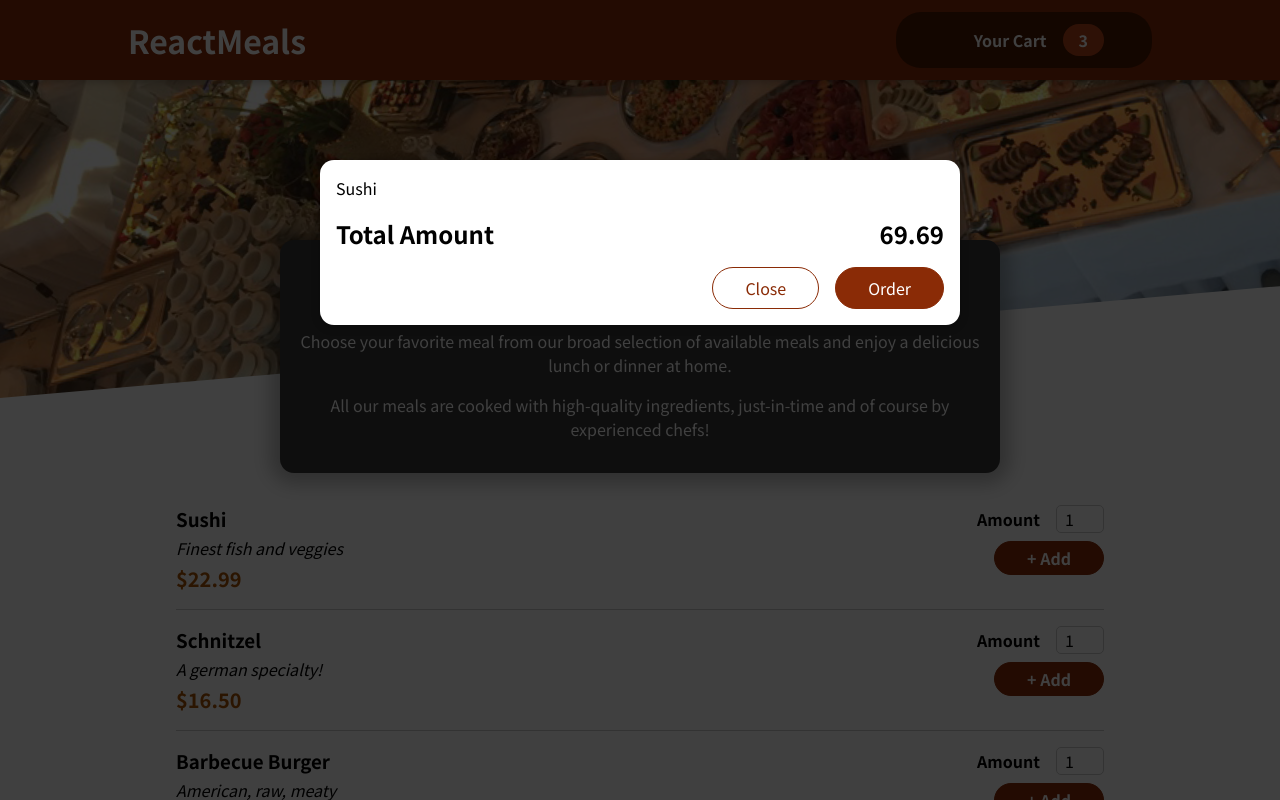
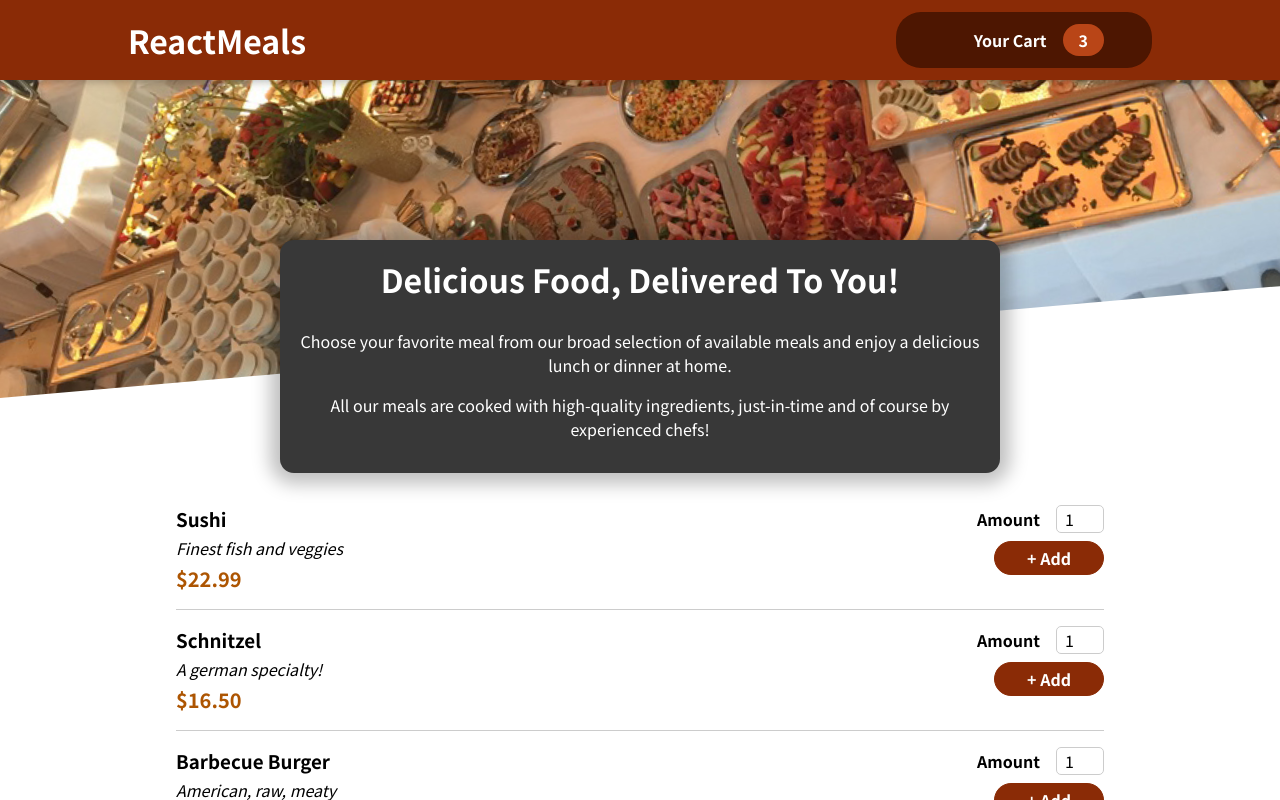
Before and after one commit to RossaMania/food-order-app-react, a React (Create React App) app: page / in a window 1280 px wide. Shown: the top 800 px of the page. Built offline with nearby package versions, Linux system fonts and the light colour scheme; some icons are missing.

Commit message:
Added state to App.js to show/hide Cart modal with those cart buttons.

```diff
--- a/src/App.js
+++ b/src/App.js
@@ -1,13 +1,24 @@
-import React, { Fragment } from 'react';
+import React, { Fragment, useState } from 'react';
 import Header from './components/Layout/Header';
 import Meals from './components/Meals/Meals';
 import Cart from './components/Cart/Cart';
 
 function App() {
+
+  const [cartIsShown, setCartIsShown] = useState(false);
+
+  const handleShowCart = () => {
+    setCartIsShown(true)
+  }
+
+  const handleHideCart = () => {
+    setCartIsShown(false)
+  }
+
   return (
     <Fragment>
-    <Cart />
-      <Header />
+    {cartIsShown && <Cart onClose={handleHideCart} />}
+      <Header onShowCart={handleShowCart}/>
       <main>
         <Meals />
       </main>
--- a/src/components/Cart/Cart.js
+++ b/src/components/Cart/Cart.js
@@ -17,7 +17,7 @@ return (
 <span>69.69</span>
 </div>
 <div className={classes.actions}>
-<button className={classes["button--alt"]}>Close</button>
+<button className={classes["button--alt"]} onClick={props.onClose}>Close</button>
 <button className={classes.button}>Order</button>
 </div>
 </Modal>
--- a/src/components/Layout/Header.js
+++ b/src/components/Layout/Header.js
@@ -8,7 +8,7 @@ const Header = (props) => {
   return <Fragment>
     <header className={classes.header}>
       <h1>ReactMeals</h1>
-      <HeaderCartButton />
+      <HeaderCartButton onClick={props.onShowCart} />
     </header>
     <div className={classes["main-image"]}>
       <img src={mealsImage} alt="A table full of delicious food"/>
--- a/src/components/Layout/HeaderCartButton.js
+++ b/src/components/Layout/HeaderCartButton.js
@@ -4,9 +4,9 @@ import classes from "./HeaderCartButton.module.css"
 
 import CartIcon from "../Cart/CartIcon";
 
-const HeaderCartButton = () => {
+const HeaderCartButton = (props) => {
 return (
-  <button className={classes.button}>
+  <button className={classes.button} onClick={props.onClick}>
     <span className={classes.icon}>
       <CartIcon />
     </span>
--- a/src/components/UI/Modal.js
+++ b/src/components/UI/Modal.js
@@ -4,7 +4,7 @@ import ReactDOM from "react-dom";
 import classes from "./Modal.module.css";
 
 const Backdrop = (props) => {
-  return <div className={classes.backdrop} />
+  return <div className={classes.backdrop} onClick={props.onClose} />;
 };
 
 const ModalOverlay = (props) => {
```
